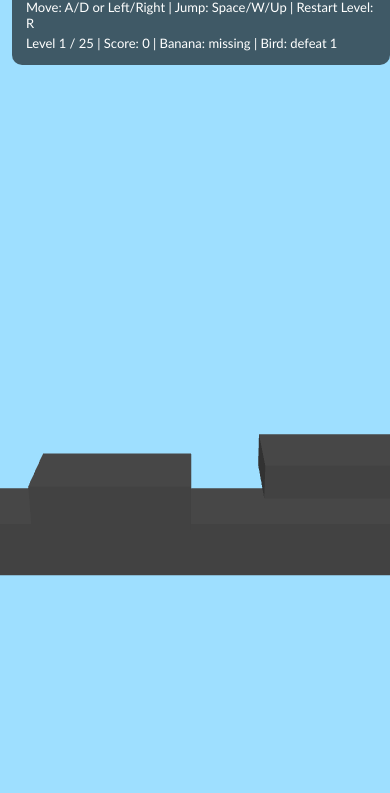
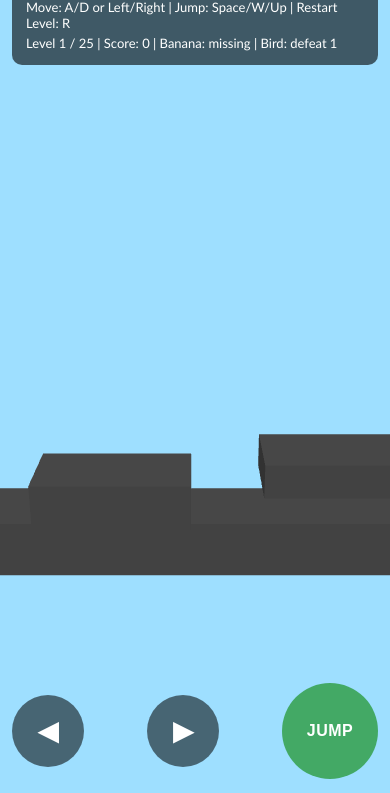
Before and after one commit to kenkenling/lincoln_study_room, a plain HTML site: page index.html in a window 390 px wide. Shown: the part 51-844 px from the top of the page. Drawn offline with nearby package versions, Linux system fonts and the light colour scheme; animation ran at ten frames a second.

Commit message:
Add mobile touch controls for phone gameplay

```diff
--- a/game.js
+++ b/game.js
@@ -6,6 +6,9 @@ const overlayEl = document.getElementById("overlay");
 const overlayTitleEl = document.getElementById("overlayTitle");
 const overlayTextEl = document.getElementById("overlayText");
 const playAgainBtn = document.getElementById("playAgainBtn");
+const btnLeft = document.getElementById("btnLeft");
+const btnRight = document.getElementById("btnRight");
+const btnJump = document.getElementById("btnJump");
 
 const scene = new THREE.Scene();
 scene.background = new THREE.Color(0x9edfff);
@@ -790,6 +793,53 @@ window.addEventListener("keyup", (e) => {
   }
 });
 
+function bindTouchButton(button, onDown, onUp) {
+  if (!button) return;
+  const handleDown = (e) => {
+    e.preventDefault();
+    onDown();
+  };
+  const handleUp = (e) => {
+    e.preventDefault();
+    onUp();
+  };
+  button.addEventListener("pointerdown", handleDown, { passive: false });
+  button.addEventListener("pointerup", handleUp, { passive: false });
+  button.addEventListener("pointercancel", handleUp, { passive: false });
+  button.addEventListener("pointerleave", handleUp, { passive: false });
+}
+
+bindTouchButton(
+  btnLeft,
+  () => {
+    keys.left = true;
+  },
+  () => {
+    keys.left = false;
+  }
+);
+
+bindTouchButton(
+  btnRight,
+  () => {
+    keys.right = true;
+  },
+  () => {
+    keys.right = false;
+  }
+);
+
+bindTouchButton(
+  btnJump,
+  () => {
+    keys.jump = true;
+    keys.jumpQueued = true;
+  },
+  () => {
+    keys.jump = false;
+  }
+);
+
 window.addEventListener("resize", () => {
   camera.aspect = window.innerWidth / window.innerHeight;
   camera.updateProjectionMatrix();
--- a/index.html
+++ b/index.html
@@ -19,6 +19,11 @@
       <button id="playAgainBtn">Play Again</button>
     </div>
   </div>
+  <div id="touchControls" aria-label="Touch controls">
+    <button id="btnLeft" class="ctrl-btn" aria-label="Move left">◀</button>
+    <button id="btnRight" class="ctrl-btn" aria-label="Move right">▶</button>
+    <button id="btnJump" class="ctrl-btn jump" aria-label="Jump">JUMP</button>
+  </div>
   <canvas id="gameCanvas"></canvas>
 
   <script type="module" src="game.js"></script>
--- a/style.css
+++ b/style.css
@@ -17,6 +17,7 @@ body {
   overflow: hidden;
   font-family: "Trebuchet MS", "Verdana", sans-serif;
   background: linear-gradient(180deg, var(--bg-top), var(--bg-bottom));
+  touch-action: none;
 }
 
 #gameCanvas {
@@ -86,3 +87,54 @@ body {
   padding: 10px 14px;
   cursor: pointer;
 }
+
+#touchControls {
+  position: fixed;
+  left: 12px;
+  right: 12px;
+  bottom: 14px;
+  z-index: 15;
+  display: none;
+  align-items: center;
+  justify-content: space-between;
+  pointer-events: none;
+}
+
+.ctrl-btn {
+  pointer-events: auto;
+  border: 0;
+  width: 72px;
+  height: 72px;
+  border-radius: 999px;
+  font-size: 26px;
+  font-weight: 800;
+  color: #ffffff;
+  background: rgba(0, 0, 0, 0.55);
+  backdrop-filter: blur(2px);
+  -webkit-backdrop-filter: blur(2px);
+  user-select: none;
+  -webkit-user-select: none;
+  touch-action: none;
+}
+
+.ctrl-btn.jump {
+  width: 96px;
+  height: 96px;
+  font-size: 16px;
+  letter-spacing: 0.5px;
+  background: rgba(47, 158, 68, 0.82);
+}
+
+.ctrl-btn:active {
+  transform: scale(0.96);
+}
+
+@media (hover: none), (pointer: coarse) {
+  #touchControls {
+    display: flex;
+  }
+
+  #hud {
+    max-width: calc(100vw - 24px);
+  }
+}
```
